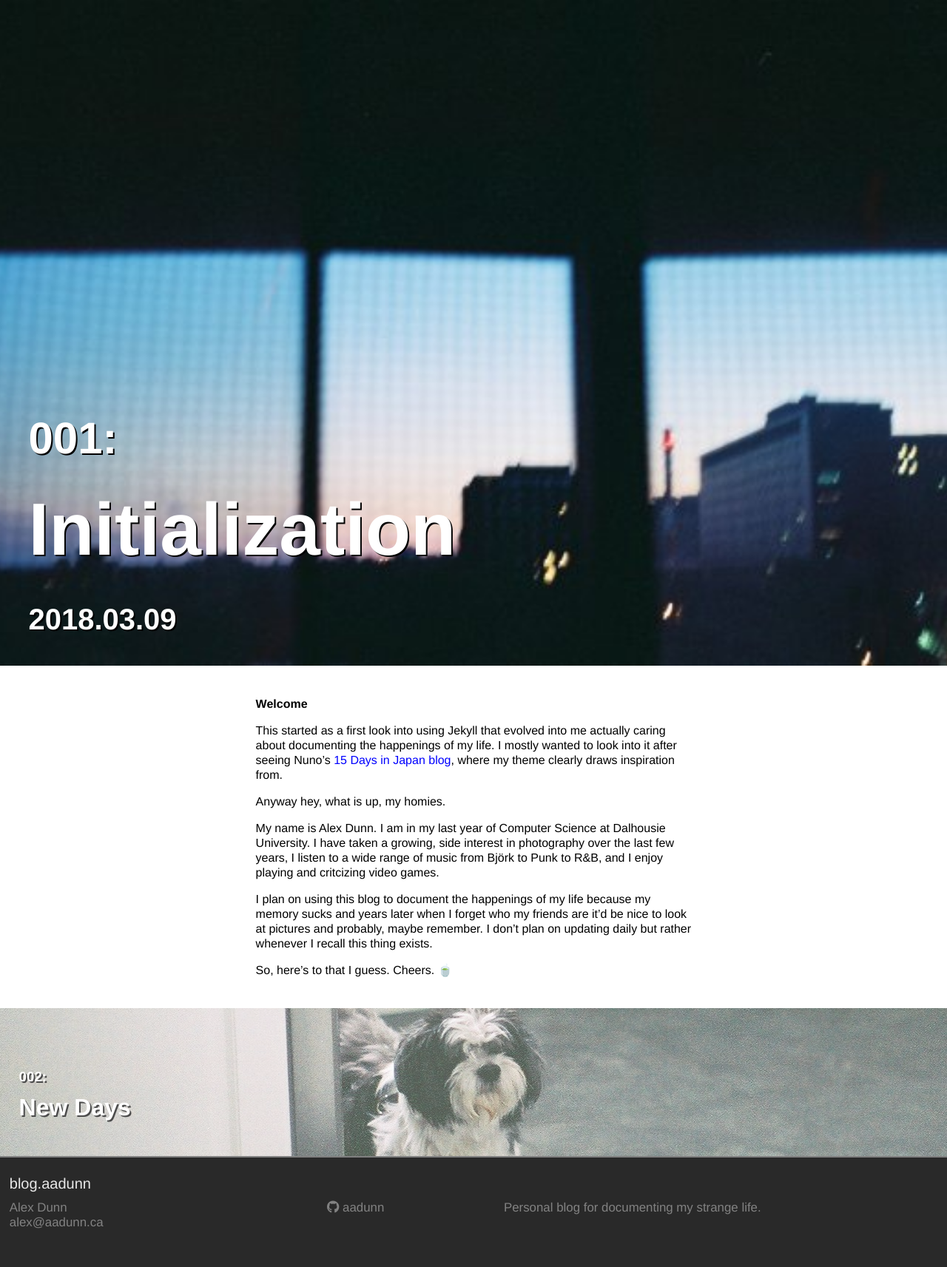
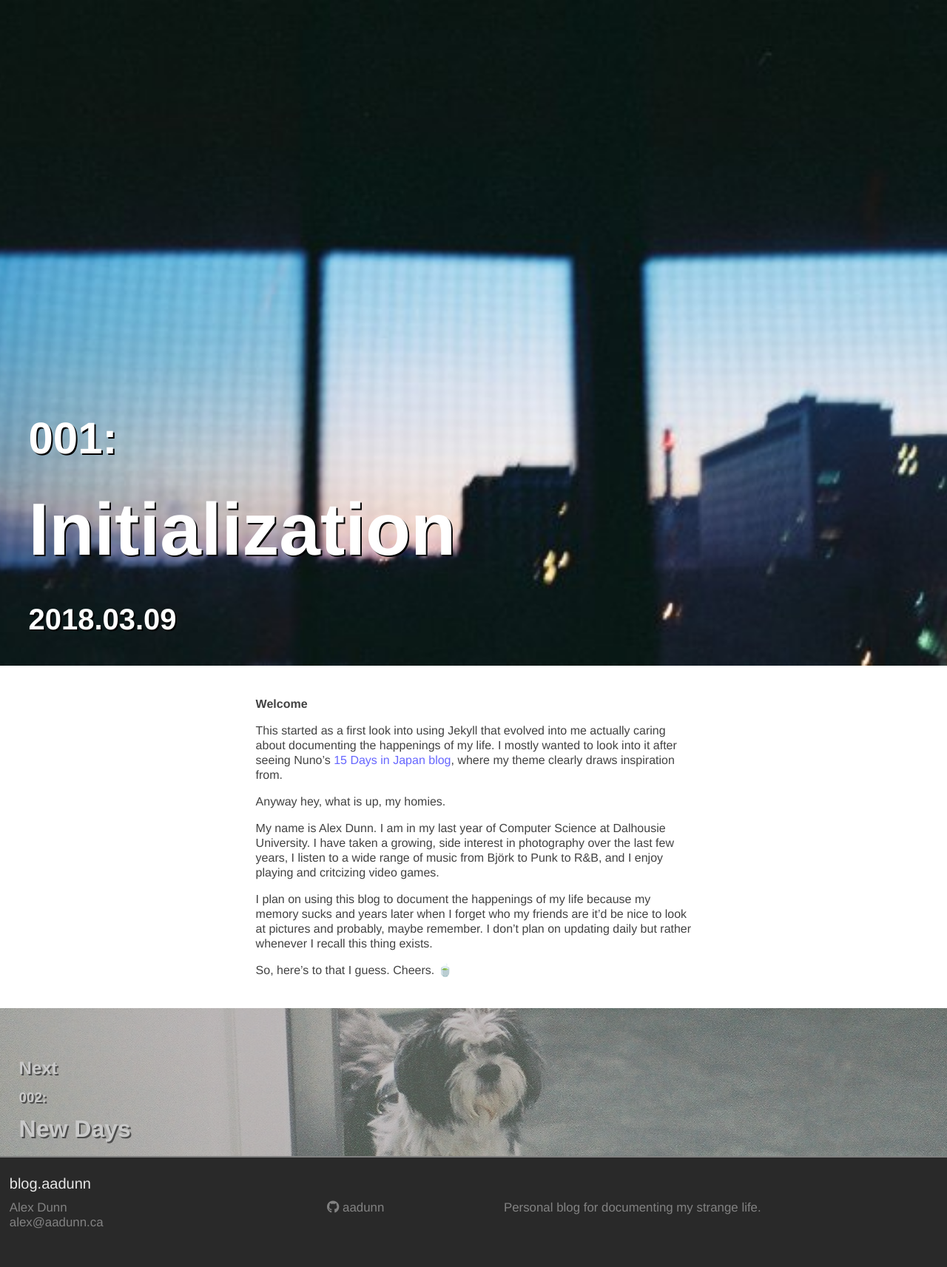
Before and after one commit to aadunn/blog, a Jekyll site: the page built from _posts/2018-03-09-init.md, in a window 1280 px wide. Shown: the whole page at 74% size. Built offline with Jekyll 4.4.1, drawn with Linux system fonts in a browser that asks for light colours; nearby versions of some CDN libraries.

Commit message:
switched hover opacity effect to css only, changed font color for posts and links within posts

```diff
--- a/_layouts/default.html
+++ b/_layouts/default.html
@@ -4,8 +4,6 @@
   {% include head.html %}
 
   <body>
-
-    {% include header.html %}
 
     <main class="page-content center" aria-label="Content">
       <div class="wrapper center">
@@ -20,8 +18,6 @@
       integrity="sha256-FgpCb/KJQlLNfOu91ta32o/NMZxltwRo8QtmkMRdAu8="
       crossorigin="anonymous"
       type="text/javascript"></script>
-    <script src="/assets/js/main.js" type="text/javascript"></script>
-
 
   </body>
 
--- a/_layouts/post.html
+++ b/_layouts/post.html
@@ -38,6 +38,7 @@
 					style="background-image: url({{ next.headerImage }}); background-position: center; opacity: .7;">
 
 		      <div class="title-container">
+		      	<h2>Next</h2>
 				    <h3 >{{ next.postId }}:</h3>
 				    <h1>{{ next.title }}</h1>
 				  </div>
--- a/_posts/2018-03-22-tired-but-strong.markdown
+++ b/_posts/2018-03-22-tired-but-strong.markdown
@@ -6,7 +6,6 @@
 headerImage: /assets/images/brightwood.jpg
 headerAlt: "brightwood"
 ---
-
 **Semester Closing Soon**
 
 School semester ends soon and I am excited to make the most of it. I am usually not a summer guy but I am so happy that the semester is out next month that I plan on getting things done this summer.
--- a/_sass/base.scss
+++ b/_sass/base.scss
@@ -191,4 +191,18 @@
 
 .article-body {
   padding: 2%;
+  color: $grey-color-dark;
 }
+
+
+/* navigation hover effect */
+
+.post-summary {
+    filter: brightness(70%);
+    transition: all .1s linear;
+}
+
+.post-summary:hover {
+    filter: brightness(100%);
+    transition: all .1s linear;
+}
--- a/_sass/post.scss
+++ b/_sass/post.scss
@@ -65,7 +65,7 @@
 	z-index: 0;
 
 	a {
-		color: blue;
+		color: lighten(blue, 20%);
 	}
 }
 
@@ -88,7 +88,7 @@
 
 		div.post-summary {
 			height: 200px;
-			padding: 5%;
+			padding: 4%;
 			padding-left: 2%;
 			padding-bottom: 1%;
 			margin-left: 0;
```
Also changed, not shown: other parts of _layouts/post.html (+1 -0 lines), assets/js/main.js (deleted, +0 -11 lines), _posts/2018-03-09-init.md (renamed from _posts/2018-03-09-first-post.md).
